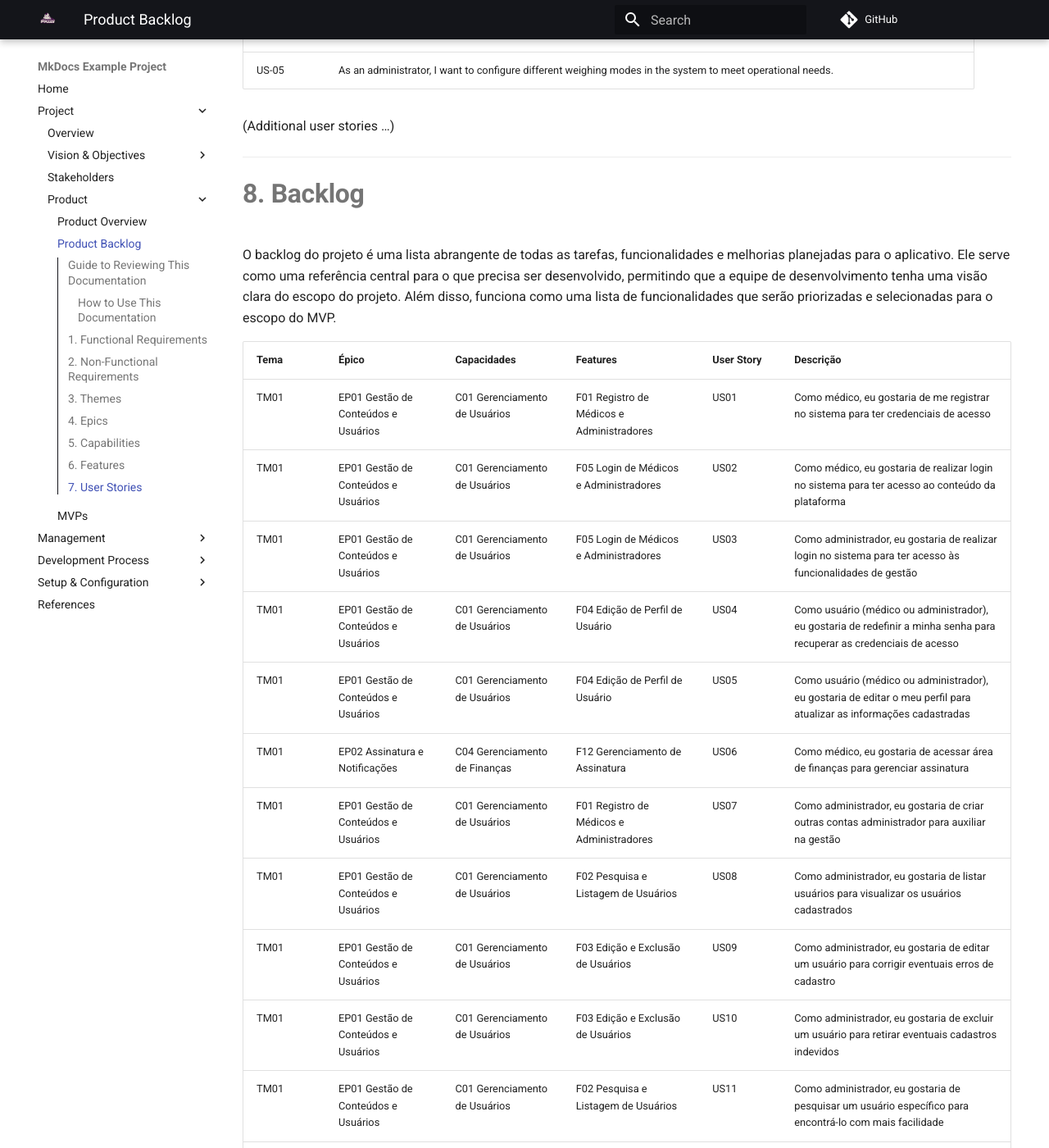
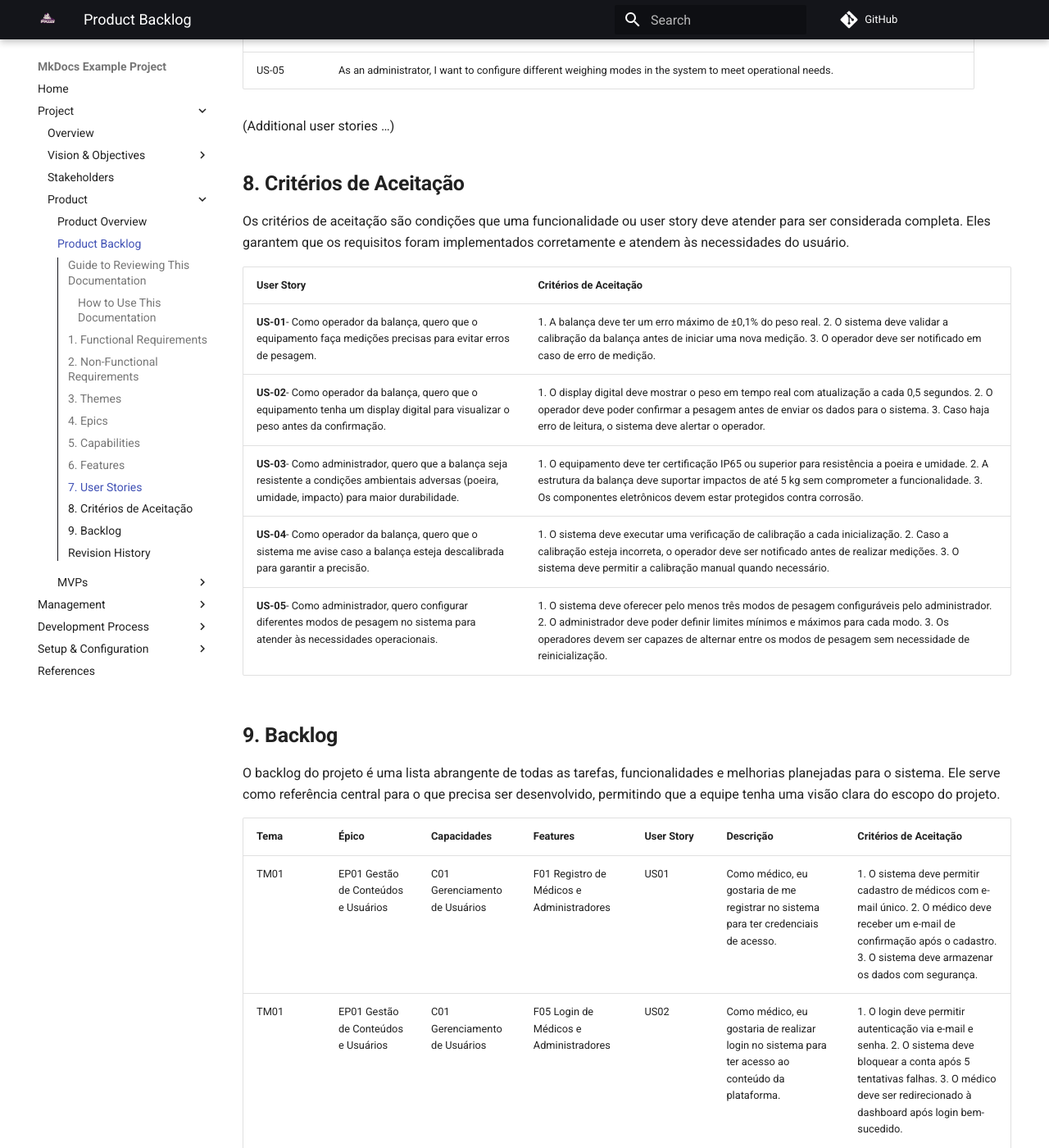
Before and after one commit to LucasGSAntunes/DOCS_Example, an MkDocs documentation site: the page built from docs/project/product/product-backlog-building.md, in a window 1280 px wide and 1400 px high, scrolled down 4520 px. Shown: the whole window at 82% size. Built offline with MkDocs 1.6.1 and Material for MkDocs 9.7.7, drawn with Linux system fonts in a browser that asks for light colours; comment, search, counter and statistics services are not loaded; some of the changed text lies outside the part shown.

```diff
--- a/docs/project/product/product-backlog-building.md
+++ b/docs/project/product/product-backlog-building.md
@@ -144,34 +144,35 @@ Nothing in this document is a world rule, if you think that something is wrong d
 
 (Additional user stories …)
 
+## **8. Critérios de Aceitação**
+
+Os critérios de aceitação são condições que uma funcionalidade ou user story deve atender para ser considerada completa. Eles garantem que os requisitos foram implementados corretamente e atendem às necessidades do usuário.
+
+| **User Story**                                                                                                                                            | **Critérios de Aceitação**                                                                                                                                                                                                                                                                |
+| --------------------------------------------------------------------------------------------------------------------------------------------------------------- | -------------------------------------------------------------------------------------------------------------------------------------------------------------------------------------------------------------------------------------------------------------------------------------------------- |
+| **US-01**- Como operador da balança, quero que o equipamento faça medições precisas para evitar erros de pesagem.                                     | 1. A balança deve ter um erro máximo de ±0,1% do peso real.  2. O sistema deve validar a calibração da balança antes de iniciar uma nova medição.  3. O operador deve ser notificado em caso de erro de medição.                                                                         |
+| **US-02**- Como operador da balança, quero que o equipamento tenha um display digital para visualizar o peso antes da confirmação.                     | 1. O display digital deve mostrar o peso em tempo real com atualização a cada 0,5 segundos.  2. O operador deve poder confirmar a pesagem antes de enviar os dados para o sistema.  3. Caso haja erro de leitura, o sistema deve alertar o operador.                                             |
+| **US-03**- Como administrador, quero que a balança seja resistente a condições ambientais adversas (poeira, umidade, impacto) para maior durabilidade. | 1. O equipamento deve ter certificação IP65 ou superior para resistência a poeira e umidade.  2. A estrutura da balança deve suportar impactos de até 5 kg sem comprometer a funcionalidade.  3. Os componentes eletrônicos devem estar protegidos contra corrosão.                         |
+| **US-04**- Como operador da balança, quero que o sistema me avise caso a balança esteja descalibrada para garantir a precisão.                         | 1. O sistema deve executar uma verificação de calibração a cada inicialização.  2. Caso a calibração esteja incorreta, o operador deve ser notificado antes de realizar medições.  3. O sistema deve permitir a calibração manual quando necessário.                                  |
+| **US-05**- Como administrador, quero configurar diferentes modos de pesagem no sistema para atender às necessidades operacionais.                        | 1. O sistema deve oferecer pelo menos três modos de pesagem configuráveis pelo administrador.  2. O administrador deve poder definir limites mínimos e máximos para cada modo.  3. Os operadores devem ser capazes de alternar entre os modos de pesagem sem necessidade de reinicialização. |
+
+## **9. Backlog**
+
+O backlog do projeto é uma lista abrangente de todas as tarefas, funcionalidades e melhorias planejadas para o sistema. Ele serve como referência central para o que precisa ser desenvolvido, permitindo que a equipe tenha uma visão clara do escopo do projeto.
+
+| Tema | Épico                                 | Capacidades                    | Features                                   | User Story | Descrição                                                                                                               | Critérios de Aceitação                                                                                                                                                                                                           |
+| ---- | -------------------------------------- | ------------------------------ | ------------------------------------------ | ---------- | ------------------------------------------------------------------------------------------------------------------------- | ----------------------------------------------------------------------------------------------------------------------------------------------------------------------------------------------------------------------------------- |
+| TM01 | EP01 Gestão de Conteúdos e Usuários | C01 Gerenciamento de Usuários | F01 Registro de Médicos e Administradores | US01       | Como médico, eu gostaria de me registrar no sistema para ter credenciais de acesso.                                      | 1. O sistema deve permitir cadastro de médicos com e-mail único.  2. O médico deve receber um e-mail de confirmação após o cadastro.  3. O sistema deve armazenar os dados com segurança.                                    |
+| TM01 | EP01 Gestão de Conteúdos e Usuários | C01 Gerenciamento de Usuários | F05 Login de Médicos e Administradores    | US02       | Como médico, eu gostaria de realizar login no sistema para ter acesso ao conteúdo da plataforma.                        | 1. O login deve permitir autenticação via e-mail e senha.  2. O sistema deve bloquear a conta após 5 tentativas falhas.  3. O médico deve ser redirecionado à dashboard após login bem-sucedido.                              |
+| TM01 | EP01 Gestão de Conteúdos e Usuários | C01 Gerenciamento de Usuários | F05 Login de Médicos e Administradores    | US03       | Como administrador, eu gostaria de realizar login no sistema para ter acesso às funcionalidades de gestão.              | 1. O login deve permitir autenticação de administradores.  2. Administradores devem ter permissões diferenciadas.  3. O sistema deve registrar logs de acessos de administradores.                                               |
+| TM01 | EP01 Gestão de Conteúdos e Usuários | C01 Gerenciamento de Usuários | F04 Edição de Perfil de Usuário         | US04       | Como usuário (médico ou administrador), eu gostaria de redefinir a minha senha para recuperar as credenciais de acesso. | 1. O sistema deve permitir redefinição de senha via e-mail.  2. O link de redefinição deve expirar após 15 minutos.  3. A nova senha deve atender critérios de segurança.                                                    |
+| TM01 | EP01 Gestão de Conteúdos e Usuários | C01 Gerenciamento de Usuários | F04 Edição de Perfil de Usuário         | US05       | Como usuário (médico ou administrador), eu gostaria de editar o meu perfil para atualizar as informações cadastradas. | 1. O sistema deve permitir a edição de nome, telefone e especialidade.  2. Alterações devem ser salvas com sucesso e refletidas imediatamente.  3. O usuário deve receber confirmação por e-mail após a edição.           |
+| TM01 | EP02 Assinatura e Notificações       | C04 Gerenciamento de Finanças | F12 Gerenciamento de Assinatura            | US06       | Como médico, eu gostaria de acessar área de finanças para gerenciar assinatura.                                        | 1. O sistema deve exibir planos disponíveis e preços.  2. O médico deve poder atualizar seu plano de assinatura.  3. O pagamento deve ser processado com segurança via gateway de pagamento.                                    |
+| TM01 | EP01 Gestão de Conteúdos e Usuários | C01 Gerenciamento de Usuários | F01 Registro de Médicos e Administradores | US07       | Como administrador, eu gostaria de criar outras contas administrador para auxiliar.                                       | 1. O administrador deve poder convidar novos administradores via e-mail.  2. O novo administrador deve aceitar o convite para ativar a conta.  3. O sistema deve permitir apenas administradores cadastrarem novos administradores. |
+
 ---
 
-# **8. Backlog**
-
-O backlog do projeto é uma lista abrangente de todas as tarefas, funcionalidades e melhorias planejadas para o aplicativo. Ele serve como uma referência central para o que precisa ser desenvolvido, permitindo que a equipe de desenvolvimento tenha uma visão clara do escopo do projeto. Além disso, funciona como uma lista de funcionalidades que serão priorizadas e selecionadas para o escopo do MVP.
-
-| Tema | Épico                                 | Capacidades                     | Features                                   | User Story | Descrição                                                                                                              |
-| ---- | -------------------------------------- | ------------------------------- | ------------------------------------------ | ---------- | ------------------------------------------------------------------------------------------------------------------------ |
-| TM01 | EP01 Gestão de Conteúdos e Usuários | C01 Gerenciamento de Usuários  | F01 Registro de Médicos e Administradores | US01       | Como médico, eu gostaria de me registrar no sistema para ter credenciais de acesso                                      |
-| TM01 | EP01 Gestão de Conteúdos e Usuários | C01 Gerenciamento de Usuários  | F05 Login de Médicos e Administradores    | US02       | Como médico, eu gostaria de realizar login no sistema para ter acesso ao conteúdo da plataforma                        |
-| TM01 | EP01 Gestão de Conteúdos e Usuários | C01 Gerenciamento de Usuários  | F05 Login de Médicos e Administradores    | US03       | Como administrador, eu gostaria de realizar login no sistema para ter acesso às funcionalidades de gestão              |
-| TM01 | EP01 Gestão de Conteúdos e Usuários | C01 Gerenciamento de Usuários  | F04 Edição de Perfil de Usuário         | US04       | Como usuário (médico ou administrador), eu gostaria de redefinir a minha senha para recuperar as credenciais de acesso |
-| TM01 | EP01 Gestão de Conteúdos e Usuários | C01 Gerenciamento de Usuários  | F04 Edição de Perfil de Usuário         | US05       | Como usuário (médico ou administrador), eu gostaria de editar o meu perfil para atualizar as informações cadastradas |
-| TM01 | EP02 Assinatura e Notificações       | C04 Gerenciamento de Finanças  | F12 Gerenciamento de Assinatura            | US06       | Como médico, eu gostaria de acessar área de finanças para gerenciar assinatura                                        |
-| TM01 | EP01 Gestão de Conteúdos e Usuários | C01 Gerenciamento de Usuários  | F01 Registro de Médicos e Administradores | US07       | Como administrador, eu gostaria de criar outras contas administrador para auxiliar na gestão                            |
-| TM01 | EP01 Gestão de Conteúdos e Usuários | C01 Gerenciamento de Usuários  | F02 Pesquisa e Listagem de Usuários       | US08       | Como administrador, eu gostaria de listar usuários para visualizar os usuários cadastrados                             |
-| TM01 | EP01 Gestão de Conteúdos e Usuários | C01 Gerenciamento de Usuários  | F03 Edição e Exclusão de Usuários      | US09       | Como administrador, eu gostaria de editar um usuário para corrigir eventuais erros de cadastro                          |
-| TM01 | EP01 Gestão de Conteúdos e Usuários | C01 Gerenciamento de Usuários  | F03 Edição e Exclusão de Usuários      | US10       | Como administrador, eu gostaria de excluir um usuário para retirar eventuais cadastros indevidos                        |
-| TM01 | EP01 Gestão de Conteúdos e Usuários | C01 Gerenciamento de Usuários  | F02 Pesquisa e Listagem de Usuários       | US11       | Como administrador, eu gostaria de pesquisar um usuário específico para encontrá-lo com mais facilidade               |
-| TM01 | EP01 Gestão de Conteúdos e Usuários | C02 Gerenciamento de Conteúdos | F06 Criação e Listagem de Documentos     | US12       | Como administrador, eu gostaria de criar um documento para adicionar novo material                                       |
-| TM01 | EP01 Gestão de Conteúdos e Usuários | C02 Gerenciamento de Conteúdos | F06 Criação e Listagem de Documentos     | US13       | Como administrador, eu gostaria de listar documentos para visualizar materiais cadastrados                               |
-| TM01 | EP01 Gestão de Conteúdos e Usuários | C02 Gerenciamento de Conteúdos | F07 Edição e Exclusão de Documentos     | US14       | Como administrador, eu gostaria de editar um documento para atualizar um material                                        |
-| TM01 | EP01 Gestão de Conteúdos e Usuários | C02 Gerenciamento de Conteúdos | F07 Edição e Exclusão de Documentos     | US15       | Como administrador, eu gostaria de excluir um documento para remover material defasado                                   |
-| TM01 | EP01 Gestão de Conteúdos e Usuários | C02 Gerenciamento de Conteúdos | F06 Criação e Listagem de Documentos     | US16       | Como administrador, eu gostaria de criar um assunto para complementar um documento já cadastrado                        |
-| TM01 | EP01 Gestão de Conteúdos e Usuários | C02 Gerenciamento de Conteúdos | F06 Criação e Listagem de Documentos     | US17       | Como administrador, eu gostaria de listar assuntos para visualizar os assuntos cadastrados em um documento               |
-| TM01 | EP01 Gestão de Conteúdos e Usuários | C02 Gerenciamento de Conteúdos | F07 Edição e Exclusão de Documentos     | US18       | Como administrador, eu gostaria de editar um assunto para atualizar o material                                           |
-
-# Revision History
+## Revision History
 
 | Date       | Version | Changes                           | Authors |
 | ---------- | ------- | --------------------------------- | ------- |
--- a/mkdocs.yml
+++ b/mkdocs.yml
@@ -36,7 +36,9 @@ nav:
       - Product:
           - Product Overview: project/product/overview.md
           - Product Backlog: project/product/product-backlog-building.md
-          - MVPs: project/product/mvp.md
+          - MVPs:
+              - MVP 1-2025: project/product/mvps/mvp_2025_1.md
+              - MVP 2-2025: project/product/mvps/mvp_2025_2.md
   - Management:
       - Roadmap: project/management/roadmap.md
       - Workflow: project/management/workflow.md
@@ -46,6 +48,7 @@ nav:
       - Lessons Learned: project/management/lessons-learned.md
   - Development Process:
       - Software Development Lifecycle: project/development/lifecycle.md
+      - Criteria: project/development/criteria.md
       - Technical Documentation:
           - API Documentation: project/development/technical/api.md
           - System Architecture: project/development/technical/architecture.md
```
Also changed, not shown: docs/index.md (+3 -1 lines), docs/project/development/criteria.md (added, +56 -0 lines), docs/project/development/lifecycle.md (+6 -10 lines), docs/project/product/mvps/mvp_2025_1.md (added, +97 -0 lines), docs/project/product/mvps/mvp_2025_2.md (renamed from docs/project/product/mvp.md, +10 -10 lines).
